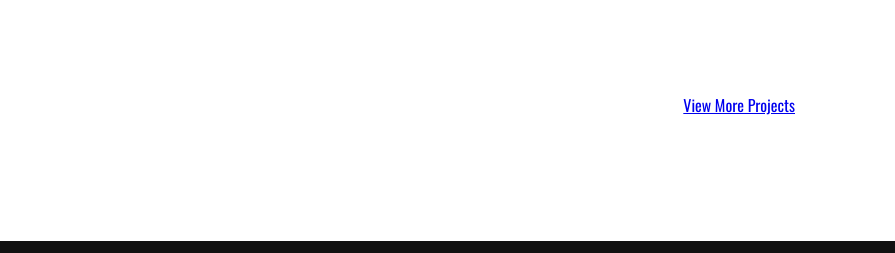
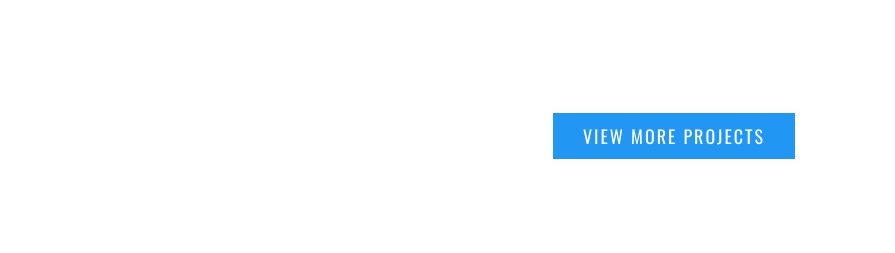
Before and after one commit to gemmawhitfield/gemmawhitfield.github.io, a plain HTML site: page index.html in a window 1280 px wide. Shown: the part 6227-6480 px from the top of the page, 385-1280 px from the left. Drawn offline with nearby package versions, Linux system fonts and the light colour scheme.

Commit message:
Update index.html

```diff
--- a/index.html
+++ b/index.html
@@ -151,7 +151,7 @@
     <br>
 <br>
 
-<center> <a href="https://github.com/gemmawhitfield" class="button" id="moreprojects" target="_blank";> View More Projects </a></button> </center>
+<center> <a href="https://github.com/gemmawhitfield" class="btn" id="moreprojects" target="_blank";> View More Projects </a> </center>
 
 
 </div>
```
